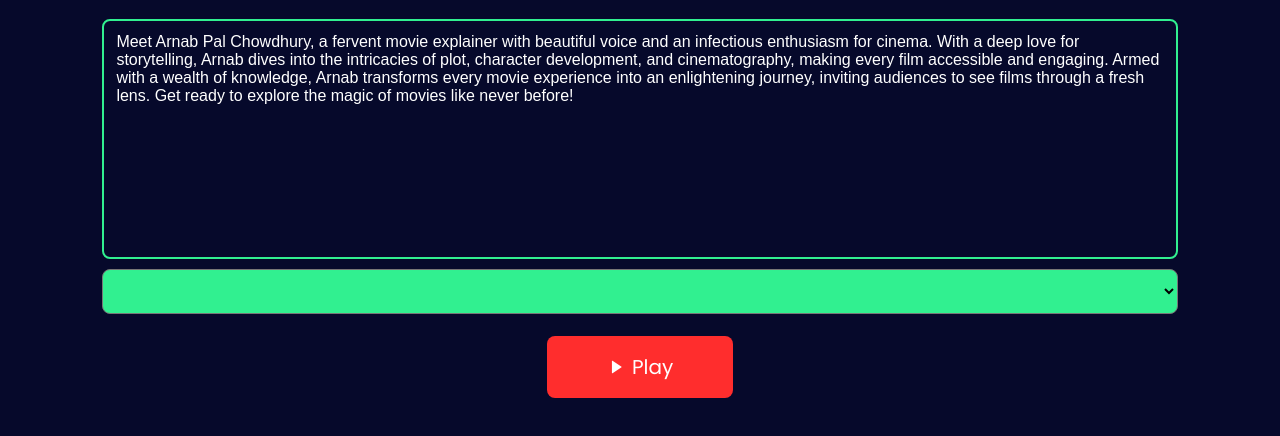
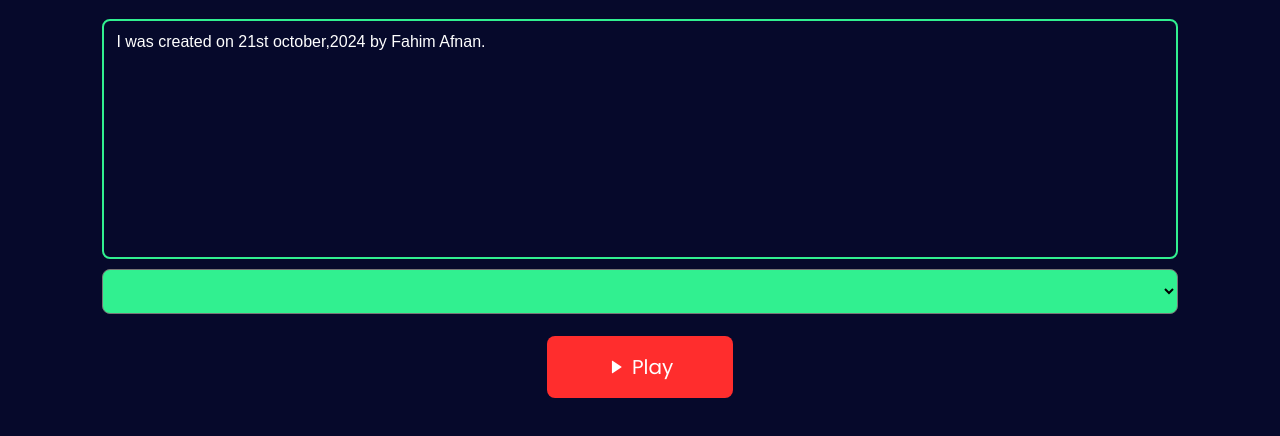
Before and after one commit to fahim6855/text-to-speech, a plain HTML site: page index.html in a window 1280 px wide. Shown: the part 228-664 px from the top of the page. Drawn offline with nearby package versions, Linux system fonts and the light colour scheme.

Commit message:
Update index.html

```diff
--- a/index.html
+++ b/index.html
@@ -20,7 +20,7 @@
       <h1 class="title">Text To <span>Audio</span></h1>
 
       <form>
-      <textarea class="txt">Meet Arnab Pal Chowdhury, a fervent movie explainer with beautiful voice and an infectious enthusiasm for cinema. With a deep love for storytelling, Arnab dives into the intricacies of plot, character development, and cinematography, making every film accessible and engaging. Armed with a wealth of knowledge, Arnab transforms every movie experience into an enlightening journey, inviting audiences to see films through a fresh lens. Get ready to explore the magic of movies like never before!</textarea>
+      <textarea class="txt">I was created on 21st october,2024 by Fahim Afnan.</textarea>
 
       <div class="speed">
         <label for="rate">Rate</label><input type="range" min="0.5" max="2" value="1" step="0.1" id="rate">
```
